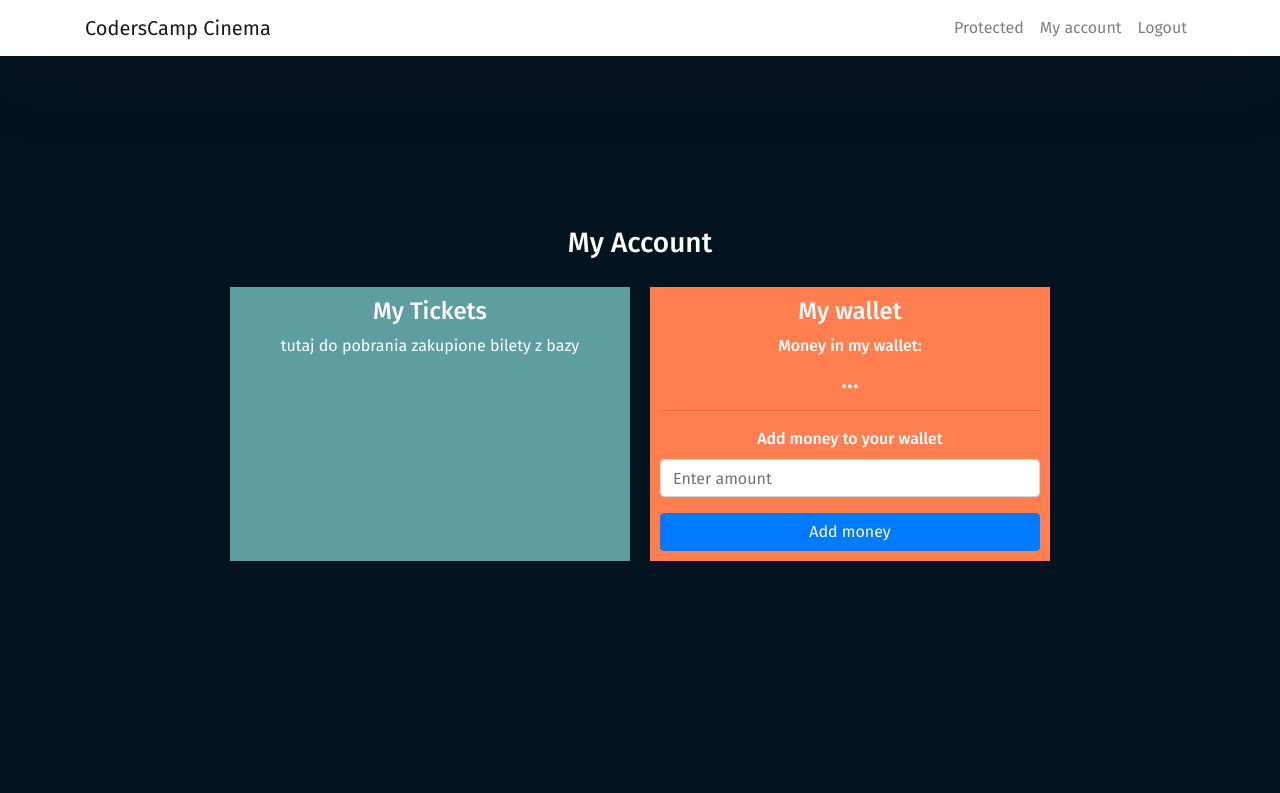
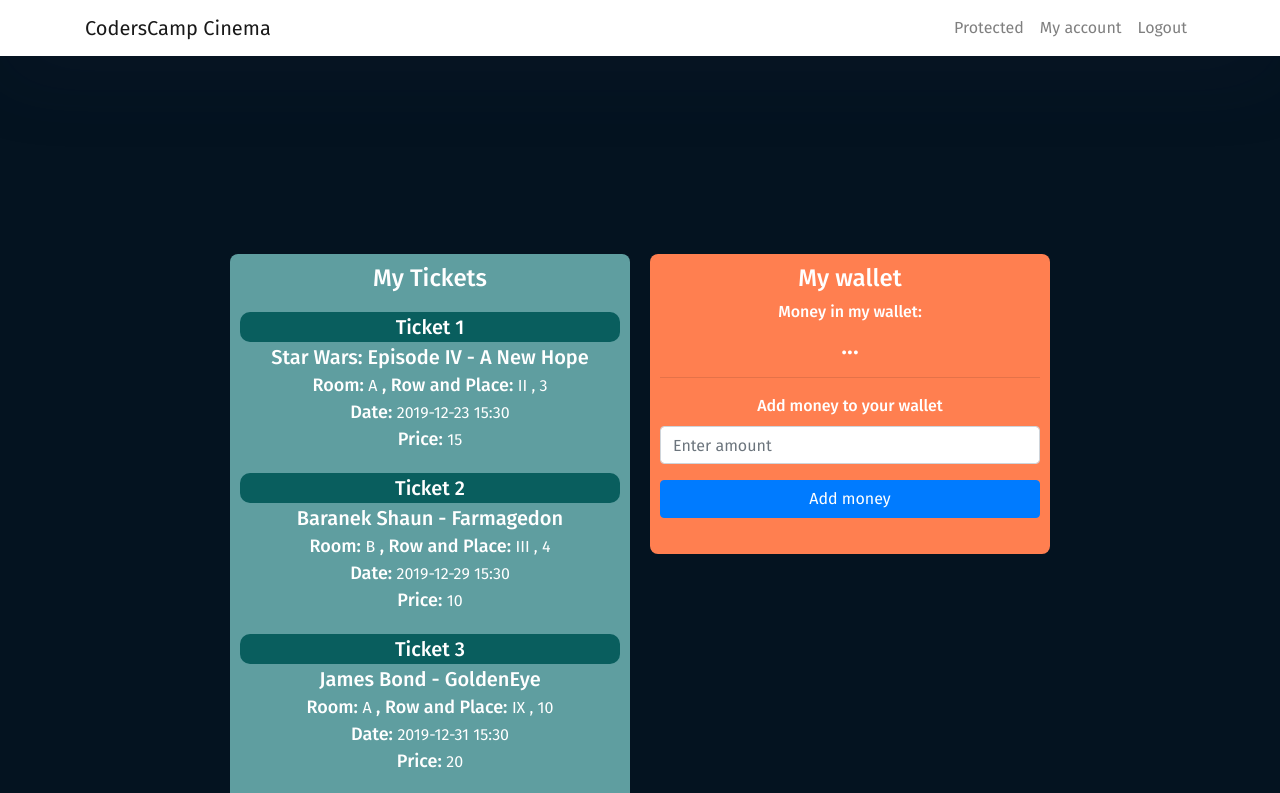
Before and after one commit to purpurovvy/CC.2019.CinemaApp, a React (Create React App) app in the folder client/: page /my-account in a window 1280 px wide. Shown: the top 793 px of the page. Built offline with nearby package versions, Linux system fonts and the light colour scheme; no server answers; sample sign-in values are in the browser's storage.

Commit message:
ticket list js My Account + css

```diff
--- a/client/src/App.css
+++ b/client/src/App.css
@@ -14,6 +14,7 @@
 h1,h2,h3,h4,h5,h6,label,span {
   font-weight: 500;
   font-family: 'Fira Sans', sans-serif;
+  color: #fff;
 }
 
 body, html, .App, #root, .cinemaContainer {
@@ -50,6 +51,7 @@
   color:white;
   margin:auto;
 }
+
 .authPanel{
   text-align: center;
   margin: auto;
@@ -99,26 +101,58 @@
   color: #1154ac;
 }
 
+
+.title-head {
+  display: block;
+  width: 400px;
+  height: 200px;
+  color: #fff;
+  background-color: aquamarine;
+  z-index: 2000;
+}
 .flex-container {
   display:flex;
   flex-wrap: wrap;
-  /* margin-top: 60px; */
+  margin-top: 200px;
 }
 
 .box1 {
   flex: auto;
   width: 400px;
-  border: aquamarine;
   background-color: cadetblue;
   margin: 10px;
   padding: 10px;
+  border-radius: 8px;
   }
 
 .box2 {
   flex: auto;
   width: 400px;
-  border: aquamarine;
+  height: 300px;
   background-color: coral;
   margin: 10px;
   padding: 10px;
+  border-radius: 8px;
   }
+
+.ticket-title {
+  background-color: rgb(9, 94, 94);
+  font-size: 20px;
+  font-weight: 500;
+  margin-top: 20px;
+  border-radius: 10px;
+}
+
+.span-title {
+  font-size:20px;
+}
+
+.span-data {
+  font-weight: 200;
+  font-size: 16px;
+}
+
+.ticket-name {
+  font-weight: 500;
+  font-size: 18px;
+}
--- a/client/src/components/myaccount.js
+++ b/client/src/components/myaccount.js
@@ -13,7 +13,74 @@
         .then(response => response.json())
         .then((data) => {
             document.getElementById('wallet').innerHTML = data[0].wallet.$numberDecimal;
+            console.log(data);
         })
+        // fetch('http://127.0.0.1:8080/api/ticket/my/'+jwt_decoded.email)
+        // .then(response => response.json())
+        // .then((json_ticket) => {
+       // })
+
+
+        var json_ticket = [
+
+            {   "screeningRoom" : "A",
+            "seat" : ["II , 3"],
+            "movieTitle" : "Star Wars: Episode IV - A New Hope",
+            "price" : {"$numberDecimal":"15"},
+            "startDate" : "2019-12-23T15:30:00.000Z" },
+
+            {   "screeningRoom" : "B",
+            "seat" : ["III , 4"],
+            "movieTitle" : "Baranek Shaun - Farmagedon",
+            "price" : {"$numberDecimal":"10"},
+            "startDate" : "2019-12-29T13:30:00.000Z" },
+
+            {   "screeningRoom" : "A",
+            "seat" : ["IX , 10"],
+            "movieTitle" : "James Bond - GoldenEye",
+            "price" : {"$numberDecimal":"20"},
+            "startDate" : "2019-12-31T18:30:00.000Z" },
+
+            {   "screeningRoom" : "B",
+            "seat" : ["I , 12"],
+            "movieTitle" : "Psy 3 - w imię zasad",
+            "price" : {"$numberDecimal":"30"},
+            "startDate" : "2020-01-05T19:30:00.000Z" },
+
+            // {   "screeningRoom" : "A",
+            // "seat" : ["VI , 18"],
+            // "movieTitle" : "JUDY",
+            // "price" : {"$numberDecimal":"20"},
+            // "startDate" : "2020-01-08T13:30:00.000Z" },
+
+            // {   "screeningRoom" : "C",
+            // "seat" : ["VI , 18"],
+            // "movieTitle" : "Pies wie jaki jest",
+            // "price" : {"$numberDecimal":"20"},
+            // "startDate" : "2020-01-08T13:30:00.000Z" },
+
+        ];
+
+        tickets(json_ticket);
+
+
+        function tickets(json_ticket) {
+            for (var value=0; value<json_ticket.length; value++) {
+                document.getElementById(`ticket_${value}`).innerHTML =
+                `<div class="ticket-title">Ticket ${value+1}</div>
+                <div class="span-title"><span id="title${value}" class="span-title"></span></div>
+                <div class="ticket-name">Room: <span id="room${value}" class="span-data"></span> , Row and Place: <span id="seat${value}" class="span-data"></span></div>
+                <div class="ticket-name">Date: <span id="date${value}" class="span-data"></span></div>
+                <div class="ticket-name">Price: <span id="price${value}" class="span-data"></span></div>`;
+
+                document.getElementById(`room${value}`).innerHTML = json_ticket[value].screeningRoom;
+                document.getElementById(`seat${value}`).innerHTML = json_ticket[value].seat[0];
+                document.getElementById(`title${value}`).innerHTML = json_ticket[value].movieTitle;
+                document.getElementById(`price${value}`).innerHTML = json_ticket[value].price.$numberDecimal;
+                document.getElementById(`date${value}`).innerHTML = json_ticket[value].startDate.slice(0,10)+" "+json_ticket[0].startDate.slice(11,16);
+            }
+        }
+
     }
 
      state = {
@@ -61,14 +128,28 @@
     render() {
         return (
 
-            <div className="mainContent">
+        <div className="mainContent">
 
-            <h3>My Account</h3>
+            <div className="title-head">My Account</div>
 
             <div className="flex-container">
-                <div className="box1">
+                <div className="box1" id="tickets_box">
                   <h4>My Tickets</h4>
-                  <div className="tickets">tutaj do pobrania zakupione bilety z bazy</div>
+                    <div className="tickets" id="ticket_0"></div>
+                    <div className="tickets" id="ticket_1"></div>
+                    <div className="tickets" id="ticket_2"></div>
+                    <div className="tickets" id="ticket_3"></div>
+                    <div className="tickets" id="ticket_4"></div>
+                    <div className="tickets" id="ticket_5"></div>
+                    <div className="tickets" id="ticket_6"></div>
+                    <div className="tickets" id="ticket_7"></div>
+                    <div className="tickets" id="ticket_8"></div>
+                    <div className="tickets" id="ticket_9"></div>
+                    <div className="tickets" id="ticket_10"></div>
+                    <div className="tickets" id="ticket_11"></div>
+                    <div className="tickets" id="ticket_12"></div>
+                    <div className="tickets" id="ticket_13"></div>
+                    <div className="tickets" id="ticket_14"></div>
                 </div>
 
                 <div className="box2">
@@ -87,7 +168,7 @@
                     </form>
                 </div>
             </div>
-            </div>
+        </div>
         );
     }
 }
```
